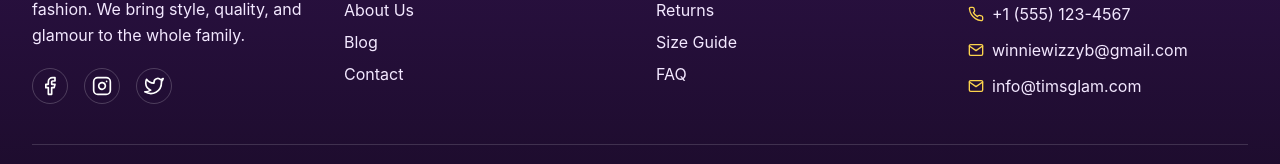
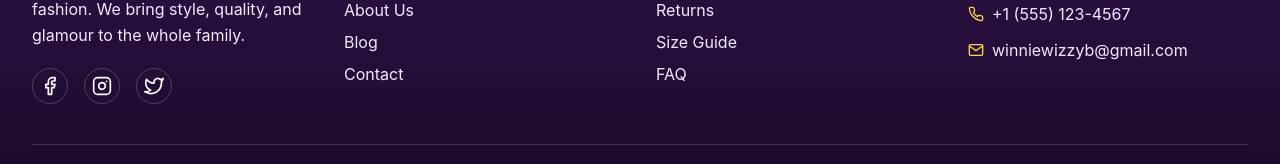
Before and after one commit to BlessingWinifredO/Tim-s-Glam, a Next.js app: page / in a window 1280 px wide. Shown: the part 6876-7040 px from the top of the page. Built offline with nearby package versions, Linux system fonts and the light colour scheme.

Commit message:
Remove info@timsglam.com, keep only winniewizzyb@gmail.com

```diff
--- a/src/app/contact/page.js
+++ b/src/app/contact/page.js
@@ -63,7 +63,7 @@ export default function Contact() {
       icon: FiMail,
       title: 'Email Us',
       line1: 'winniewizzyb@gmail.com',
-      line2: 'info@timsglam.com',
+      line2: 'Available 24/7',
       action: 'Send Email'
     },
     {
--- a/src/components/Footer.js
+++ b/src/components/Footer.js
@@ -77,10 +77,6 @@ export default function Footer() {
                 <FiMail size={16} className="text-gold-300" />
                 <a href="mailto:winniewizzyb@gmail.com" className="hover:text-gold-300 transition-colors">winniewizzyb@gmail.com</a>
               </li>
-              <li className="flex items-center space-x-2 text-primary-100">
-                <FiMail size={16} className="text-gold-300" />
-                <span>info@timsglam.com</span>
-              </li>
             </ul>
           </div>
         </div>
```
